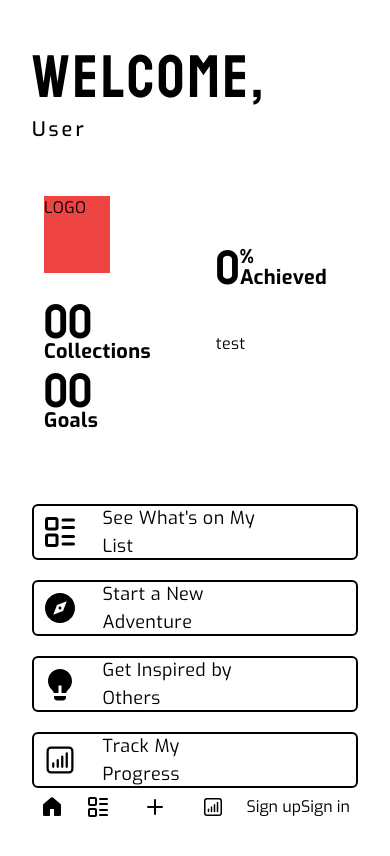
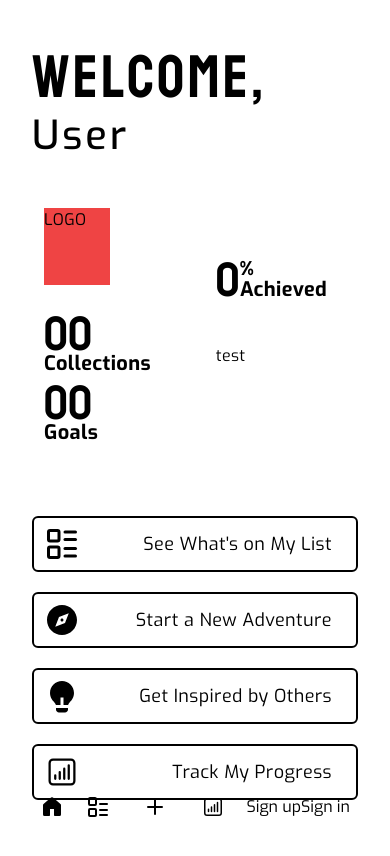
Before and after one commit to KZ-68/CDA-BucketList-App, a Next.js app: page / in a window 390 px wide. Shown: the top 856 px of the page. Built offline with nearby package versions, Linux system fonts and the light colour scheme; no server answers; the database is empty.

Commit message:
Style: adjust layout and spacing for improved responsiveness and readability

```diff
--- a/app/layout.tsx
+++ b/app/layout.tsx
@@ -31,13 +31,12 @@ export default function RootLayout({
     <ClerkProvider>
     <html lang="en">
       <body
-        className={`${mainFont} ${secondaryFont} antialiased`}
-
+        className={`h-full  ${mainFont} ${secondaryFont} antialiased`}
       >
         <header>
           <Navbar />
         </header>
-        <main className="py-12 px-8  tracking-wide md:pt-[150px]">
+        <main className="py-12 pb-44 px-8  tracking-wide md:pt-24 md:w-3/4 m-auto">
           {children}
         </main>
       </body>
--- a/app/page.tsx
+++ b/app/page.tsx
@@ -52,7 +52,7 @@ const Home = () => {
     <>
     <div className='flex flex-col justify-center text-6xl tracking-wider mb-10'>
       <h1 className='text-6xl font-secondary mb-2'>WELCOME,</h1>
-      <p className='text-xl text-[40px] text-thirdColor capitalize font-medium'>{user?.username || 'User'}</p>
+      <p className='text-[40px] text-thirdColor capitalize font-medium'>{user?.username || 'User'}</p>
     </div>
 
     <div className='h-64 w-full mb-16 flex gap-4'>
@@ -87,7 +87,7 @@ const Home = () => {
     </div>
 
     <div> </div>
-    <div className='flex flex-col gap-5'>
+    <div className='grid grid-cols-1 md:grid-cols-2 gap-5'>
       <MenuItem
         text="See What's on My List"
         color="accentColor"
--- a/components/MenuItem.tsx
+++ b/components/MenuItem.tsx
@@ -16,8 +16,8 @@ interface MenuItemProps {
         >
           <Icon />
         </div>
-        <div className="w-full flex items-center justify-end pr-24 text-lg pl-4">
-          <p>{text}</p>
+        <div className="w-full flex items-center justify-end pr-6 text-lg pl-4">
+          <p className=" transition-all hover:scale-[1.05]">{text}</p>
         </div>
       </div>
     );
```
